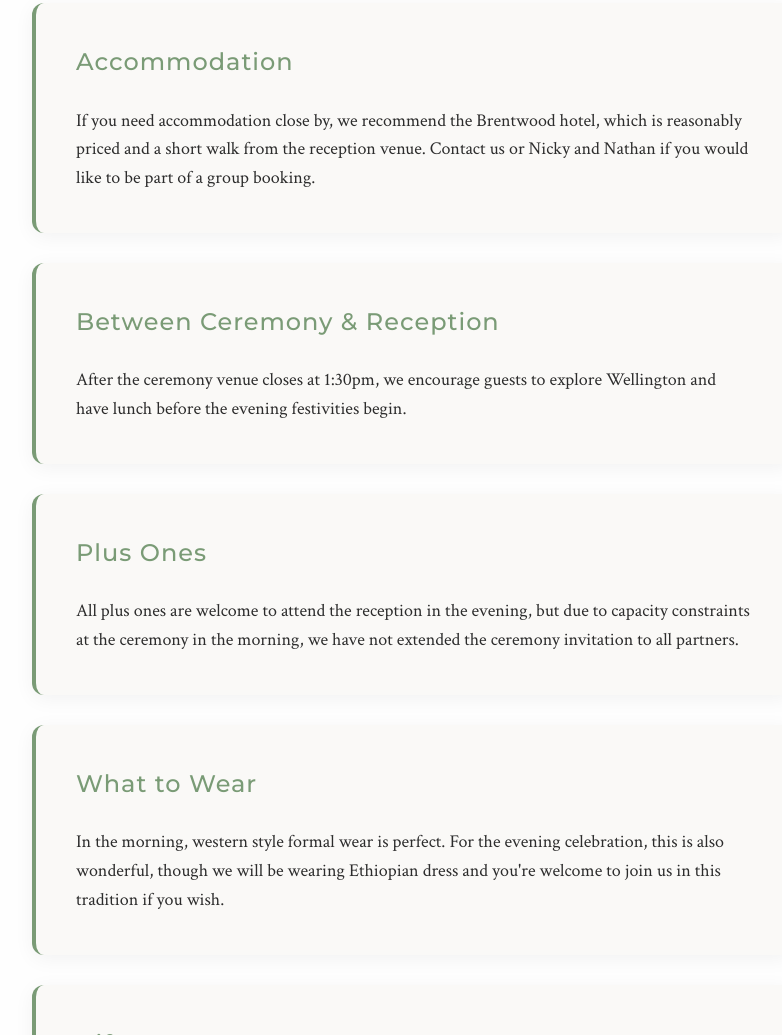
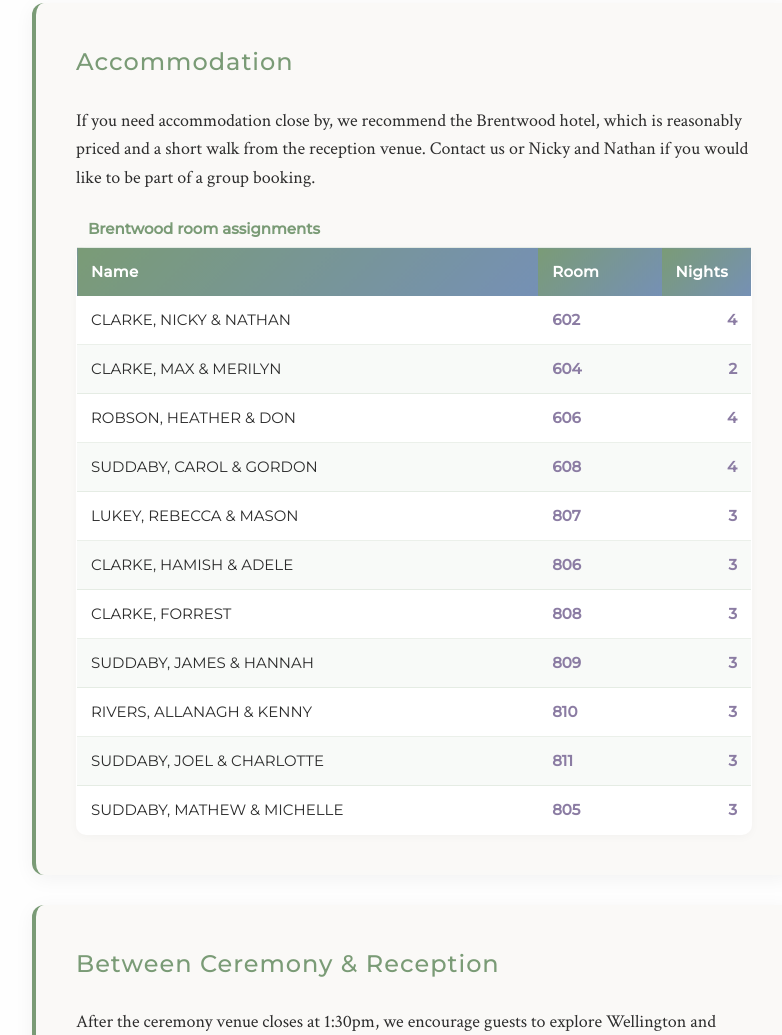
Before and after one commit to maxeonyx/wedding-pages, a plain HTML site: page src/index.html in a window 1280 px wide. Shown: the part 1350-2385 px from the top of the page, without its empty margins (228-1010 px from the left). Drawn offline with Linux system fonts and the light colour scheme.

Commit message:
Add room info on the accomodation section (western ceremony variant only)

```diff
--- a/src/index.html
+++ b/src/index.html
@@ -139,6 +139,77 @@
                 <p>If you need accommodation close by, we recommend the Brentwood hotel, which is reasonably priced and
                     a short walk from the reception venue. Contact us or Nicky and Nathan if you would like to be part
                     of a group booking.</p>
+
+                <!-- Brentwood room assignments (ceremony-western only) -->
+                <div class="variant-content" data-show="ceremony-western">
+                    <table class="rooms-table">
+                        <caption class="rooms-caption">Brentwood room assignments</caption>
+                        <thead>
+                            <tr>
+                                <th scope="col">Name</th>
+                                <th scope="col">Room</th>
+                                <th scope="col">Nights</th>
+                            </tr>
+                        </thead>
+                        <tbody>
+                            <tr>
+                                <td>CLARKE, NICKY &amp; NATHAN</td>
+                                <td class="room">602</td>
+                                <td class="nights">4</td>
+                            </tr>
+                            <tr>
+                                <td>CLARKE, MAX &amp; MERILYN</td>
+                                <td class="room">604</td>
+                                <td class="nights">2</td>
+                            </tr>
+                            <tr>
+                                <td>ROBSON, HEATHER &amp; DON</td>
+                                <td class="room">606</td>
+                                <td class="nights">4</td>
+                            </tr>
+                            <tr>
+                                <td>SUDDABY, CAROL &amp; GORDON</td>
+                                <td class="room">608</td>
+                                <td class="nights">4</td>
+                            </tr>
+                            <tr>
+                                <td>LUKEY, REBECCA &amp; MASON</td>
+                                <td class="room">807</td>
+                                <td class="nights">3</td>
+                            </tr>
+                            <tr>
+                                <td>CLARKE, HAMISH &amp; ADELE</td>
+                                <td class="room">806</td>
+                                <td class="nights">3</td>
+                            </tr>
+                            <tr>
+                                <td>CLARKE, FORREST</td>
+                                <td class="room">808</td>
+                                <td class="nights">3</td>
+                            </tr>
+                            <tr>
+                                <td>SUDDABY, JAMES &amp; HANNAH</td>
+                                <td class="room">809</td>
+                                <td class="nights">3</td>
+                            </tr>
+                            <tr>
+                                <td>RIVERS, ALLANAGH &amp; KENNY</td>
+                                <td class="room">810</td>
+                                <td class="nights">3</td>
+                            </tr>
+                            <tr>
+                                <td>SUDDABY, JOEL &amp; CHARLOTTE</td>
+                                <td class="room">811</td>
+                                <td class="nights">3</td>
+                            </tr>
+                            <tr>
+                                <td>SUDDABY, MATHEW &amp; MICHELLE</td>
+                                <td class="room">805</td>
+                                <td class="nights">3</td>
+                            </tr>
+                        </tbody>
+                    </table>
+                </div>
             </div>
         </section>
 
--- a/src/styles.css
+++ b/src/styles.css
@@ -376,6 +376,76 @@ footer p {
   letter-spacing: 1px;
 }
 
+/* Rooms Table (Accommodation) */
+.rooms-table {
+  width: 100%;
+  border-collapse: collapse;
+  margin-top: 14px;
+  font-family: var(--font-accent);
+  font-size: 15px;
+  background: white;
+  border: 1px solid rgba(121, 155, 118, 0.2);
+  box-shadow: 0 2px 10px rgba(0, 0, 0, 0.03);
+  border-radius: 10px;
+  overflow: hidden;
+}
+
+.rooms-table caption.rooms-caption {
+  caption-side: top;
+  padding: 10px 12px 6px;
+  font-family: var(--font-accent);
+  font-weight: 600;
+  color: var(--wildflower-green);
+  text-align: left;
+}
+
+.rooms-table thead th {
+  background: linear-gradient(135deg, var(--wildflower-green), var(--wildflower-blue));
+  color: white;
+  font-weight: 600;
+  text-align: left;
+  letter-spacing: 0.3px;
+  padding: 12px 14px;
+}
+
+.rooms-table td {
+  padding: 12px 14px;
+  border-bottom: 1px solid rgba(121, 155, 118, 0.15);
+  color: var(--text-dark);
+}
+
+.rooms-table tbody tr:nth-child(even) {
+  background: rgba(121, 155, 118, 0.05);
+}
+
+.rooms-table tbody tr:last-child td {
+  border-bottom: none;
+}
+
+.rooms-table td.room,
+.rooms-table td.nights {
+  font-weight: 600;
+  color: var(--wildflower-purple);
+}
+
+.rooms-table td.nights {
+  text-align: right;
+  width: 90px;
+}
+
+@media (max-width: 520px) {
+  .rooms-table {
+    font-size: 14px;
+  }
+  .rooms-table thead th,
+  .rooms-table td {
+    padding: 10px 12px;
+  }
+  .rooms-table td.nights {
+    width: 70px;
+  }
+}
+
 /* Variant System - Show/Hide Content Based on Body Class */
 /*
 The build script will replace the body class to control what content is visible:
```
